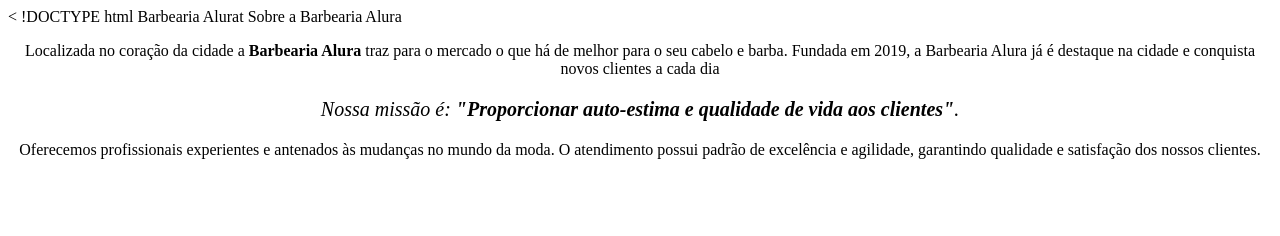
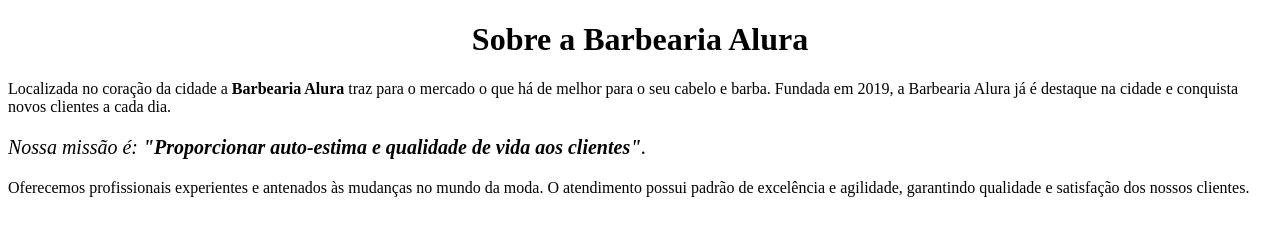
Before and after one commit to anatoniatto0/barbearia-alura, a plain HTML site: page index.html in a window 1280 px wide. Drawn offline with Linux system fonts and the light colour scheme.

Commit message:
Add files via upload

```diff
--- a/index.html
+++ b/index.html
@@ -1,23 +1,24 @@
-< !DOCTYPE html
+<!DOCTYPE html>
 <html lang="pt-br">
 	<head>
-       <meta charset="UTF-8"
-        <title>Barbearia Alura</title>t
+		<meta charset="UTF-8">
+		<title>Barbearia Alura</title>
+		<link-rel="stylesheet"href="style.css">
 
 		<style>
-          p{
-            text-align: center
-          }
+
 		</style>
 	</head>
+
 	<body>
-         <h1-style="text-align: center">Sobre a Barbearia Alura</h1>
+		<h1 style="text-align: center">Sobre a Barbearia Alura</h1>
 
-         <p>Localizada no coração da cidade a <strong>Barbearia Alura</strong> traz para o mercado o que há de melhor para o seu cabelo e barba.
-        Fundada em 2019, a Barbearia Alura já é destaque na cidade e conquista novos clientes a cada dia</p>
+		<p>Localizada no coração da cidade a <strong>Barbearia Alura</strong> traz para o mercado o que há de melhor
+			 para o seu cabelo e barba. Fundada em 2019, a Barbearia Alura já é destaque na cidade e conquista novos clientes a cada dia.</p>
 
-        <p style= "font-size: 20px; "><em>Nossa missão é:<strong> "Proporcionar auto-estima e qualidade de vida aos clientes"</strong>.</em></p>
+		<p style="font-size: 20px"><em>Nossa missão é: <strong>"Proporcionar auto-estima e qualidade de vida aos clientes"</strong>.</em></p>
 
-        <p>Oferecemos profissionais experientes e antenados às mudanças no mundo da moda. O atendimento possui padrão de excelência e agilidade, garantindo qualidade e satisfação dos nossos clientes.</p>
+		<p>Oferecemos profissionais experientes e antenados às mudanças no mundo da moda. O atendimento possui
+			padrão de excelência e agilidade, garantindo qualidade e satisfação dos nossos clientes.</p>
 	</body>
 </html>
--- a/style.css
+++ b/style.css
@@ -0,0 +1,10 @@
+body {
+   background: #CCCCCC
+}
+p {
+    text-align: center;
+  }
+
+strong {
+  color: red;
+}
```
Lines whose indentation alone changed are shown as unchanged.
